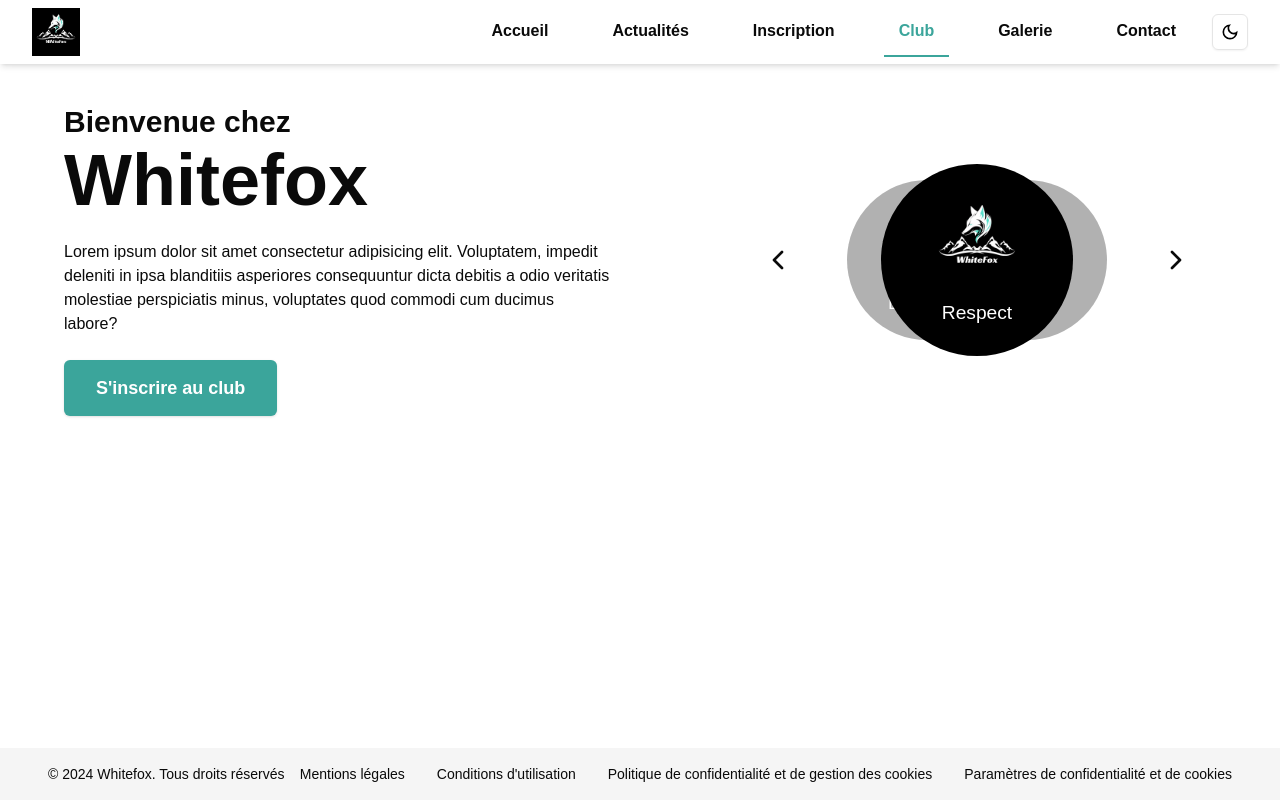
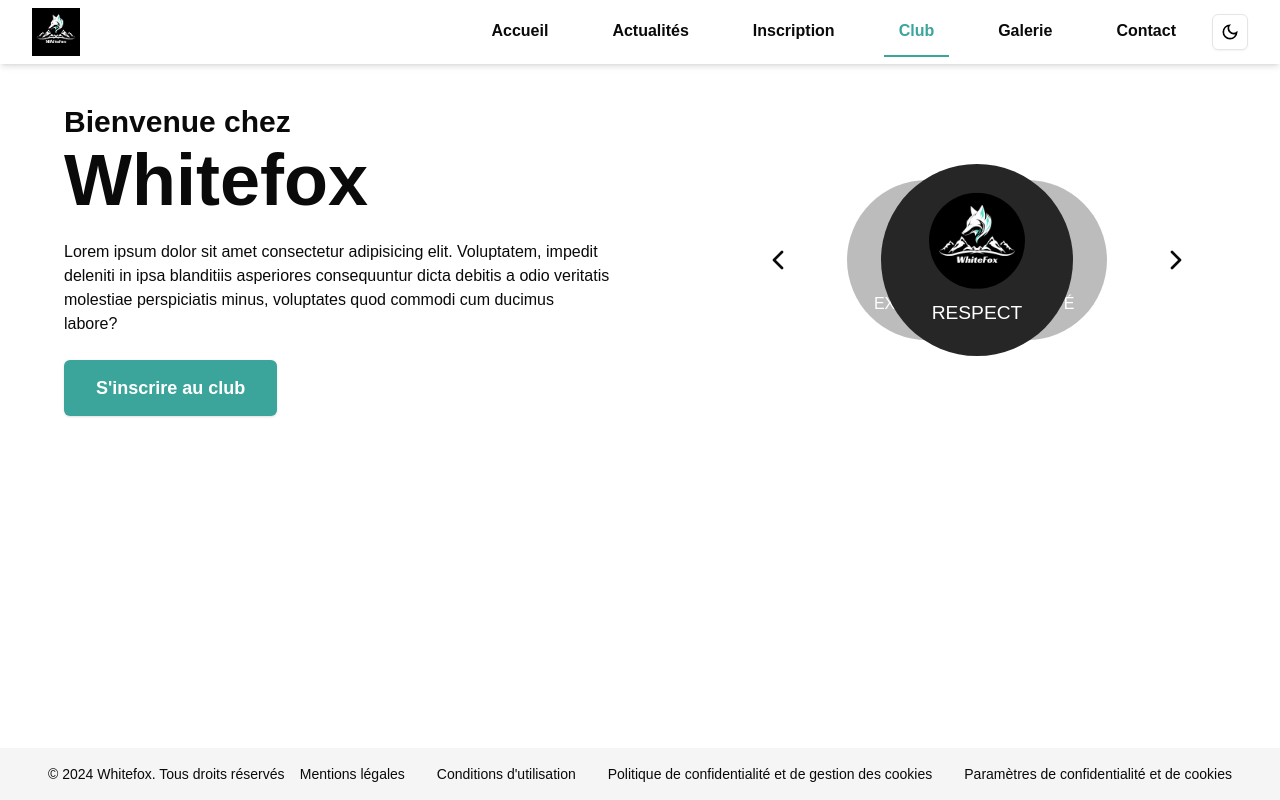
Before and after one commit to Robinho0413/whitefox-website, a Next.js app: page /club in a window 1280 px wide. Built offline with nearby package versions, Linux system fonts and the light colour scheme.

Commit message:
Update InfiniteBubbleCarousel styles for improved visibility and consistency

```diff
--- a/app/club/page.tsx
+++ b/app/club/page.tsx
@@ -81,7 +81,7 @@
             return (
               <motion.div
                 key={bubble.id}
-                className="absolute w-40 h-40 rounded-full bg-black overflow-hidden flex flex-col items-center justify-center"
+                className="absolute w-40 h-40 rounded-full bg-neutral-800 overflow-hidden flex flex-col items-center justify-center"
                 style={{
                   zIndex: isActive ? 10 : isLeft || isRight ? 5 : 0,
                 }}
@@ -95,7 +95,7 @@
               >
                 <div className="flex flex-col items-center justify-center">
                   <img src={bubble.image} alt="Bubble" className="w-20 h-20 object-cover rounded-full" />
-                  <h2 className="text-white text-center mt-2">{bubble.title}</h2>
+                  <h2 className="text-white text-center mt-2 uppercase">{bubble.title}</h2>
                 </div>
               </motion.div>
             );
```
